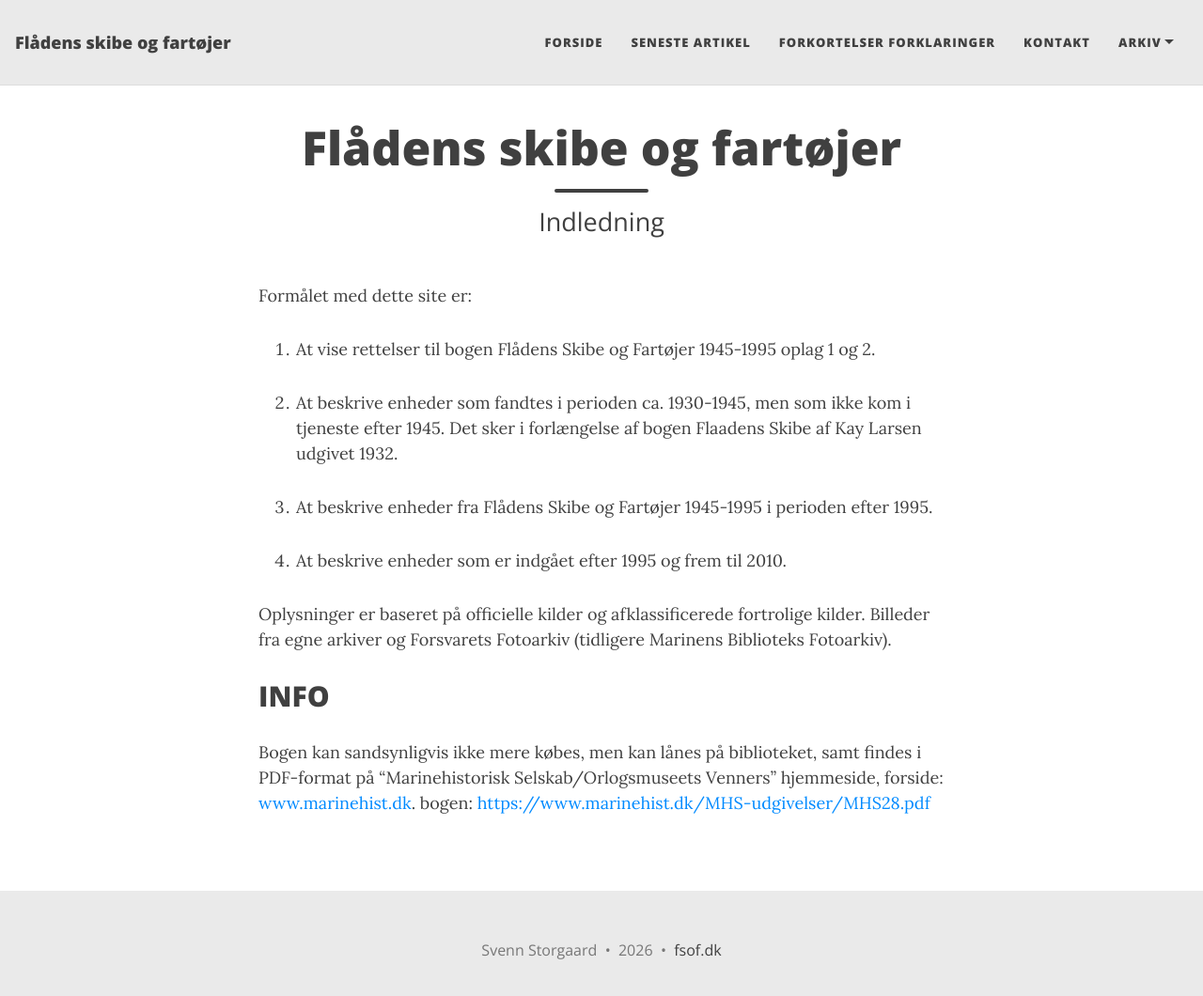
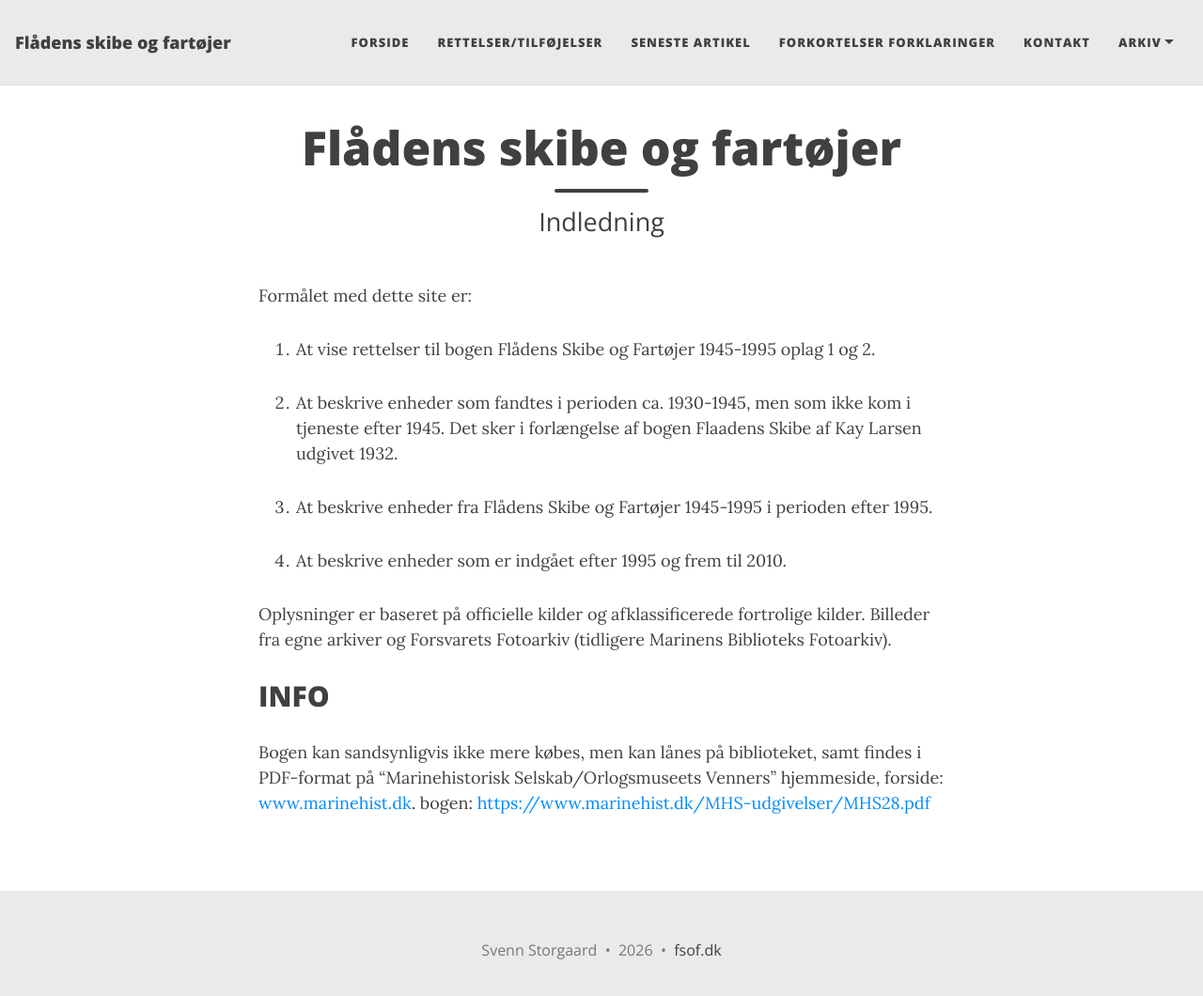
Before and after one commit to mex/fsof.dk, a Jekyll site: the page built from index.md, in a window 1280 px wide and 1073 px high. Shown: the top 1060 px of the window at 94% size. Built offline with Jekyll 4.4.1, drawn with Linux system fonts in a browser that asks for light colours.

Commit message:
Add link for 'Rettelser/tilføjelser' in navbar

```diff
--- a/_config.yml
+++ b/_config.yml
@@ -21,6 +21,7 @@ author: Svenn Storgaard
 
 navbar-links:
   Forside: "/"
+  Rettelser/tilføjelser: "/2026-09-20-rettelser-tilføjelser/"
   Seneste artikel: "/Seneste-artikel/"
   Forkortelser forklaringer: "/Forkortelser-forklaringer/"
   Kontakt: "/kontakt/"
```
